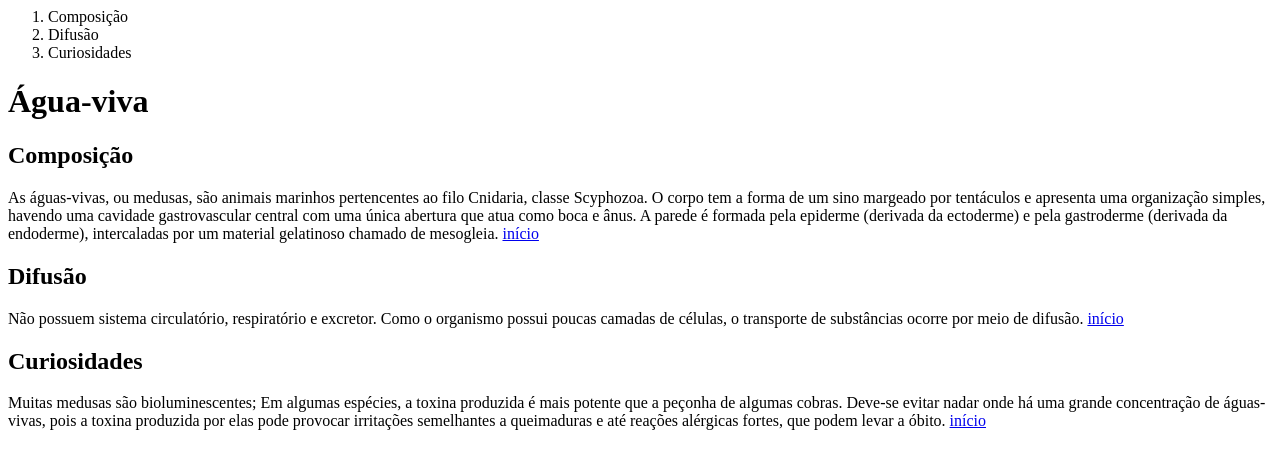
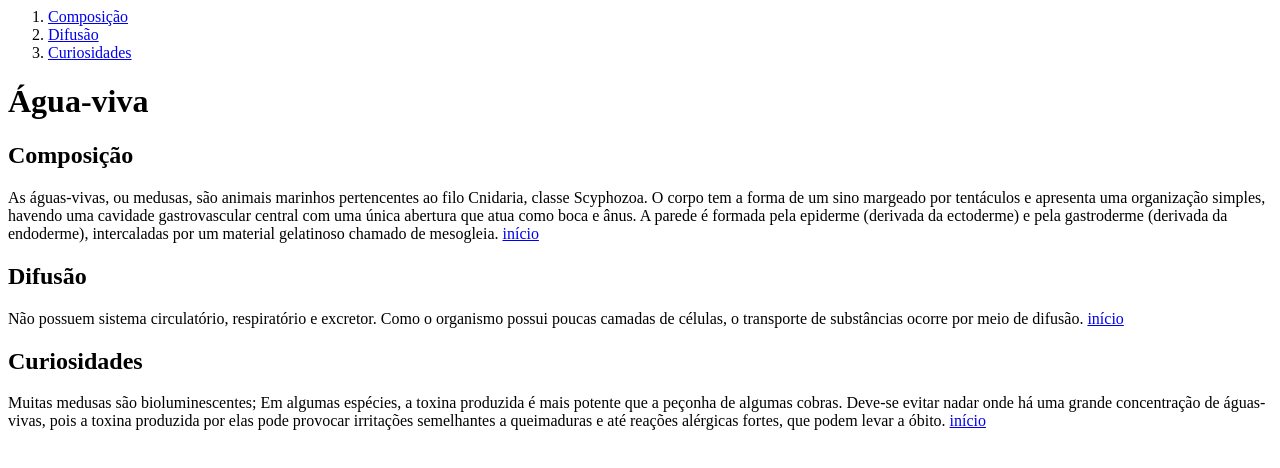
Before and after one commit to cfegydio/ProgWeb2-1, a plain HTML site: page tarefa2.html in a window 1280 px wide. Drawn offline with Linux system fonts and the light colour scheme.

Commit message:
Add files via upload

```diff
--- a/tarefa2.js
+++ b/tarefa2.js
@@ -15,11 +15,11 @@ subtitulos.forEach(element => {
 
 const lista = document.querySelector("ol");
 topicos.forEach(topico => {
-  const item = document.createElement("li");
-  lista.append(item);
+	const item = document.createElement("li");
+	const link = document.createElement("a");
+	lista.append(item);
+	item.append(link);
+	link.setAttribute("href", `#${topico}`);
+	link.textContent = topico;
 
-  const link = document.createElement("a");
-  link.setAttribute("href",`#${topico}`)
-  item.textContent = topico;
-  item.append(link);
 });
```
Also changed, not shown: tarefa2.html (line endings or trailing spaces).
